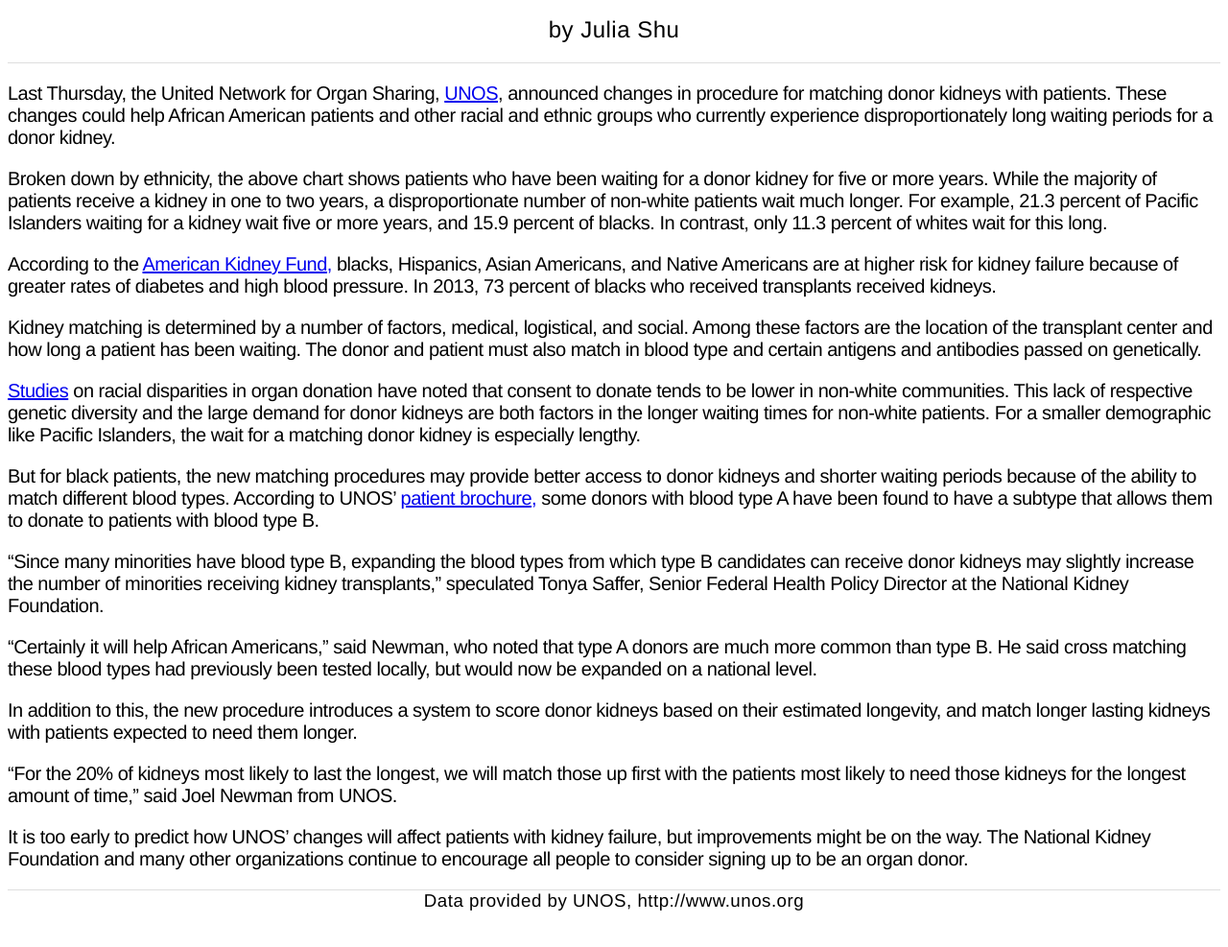
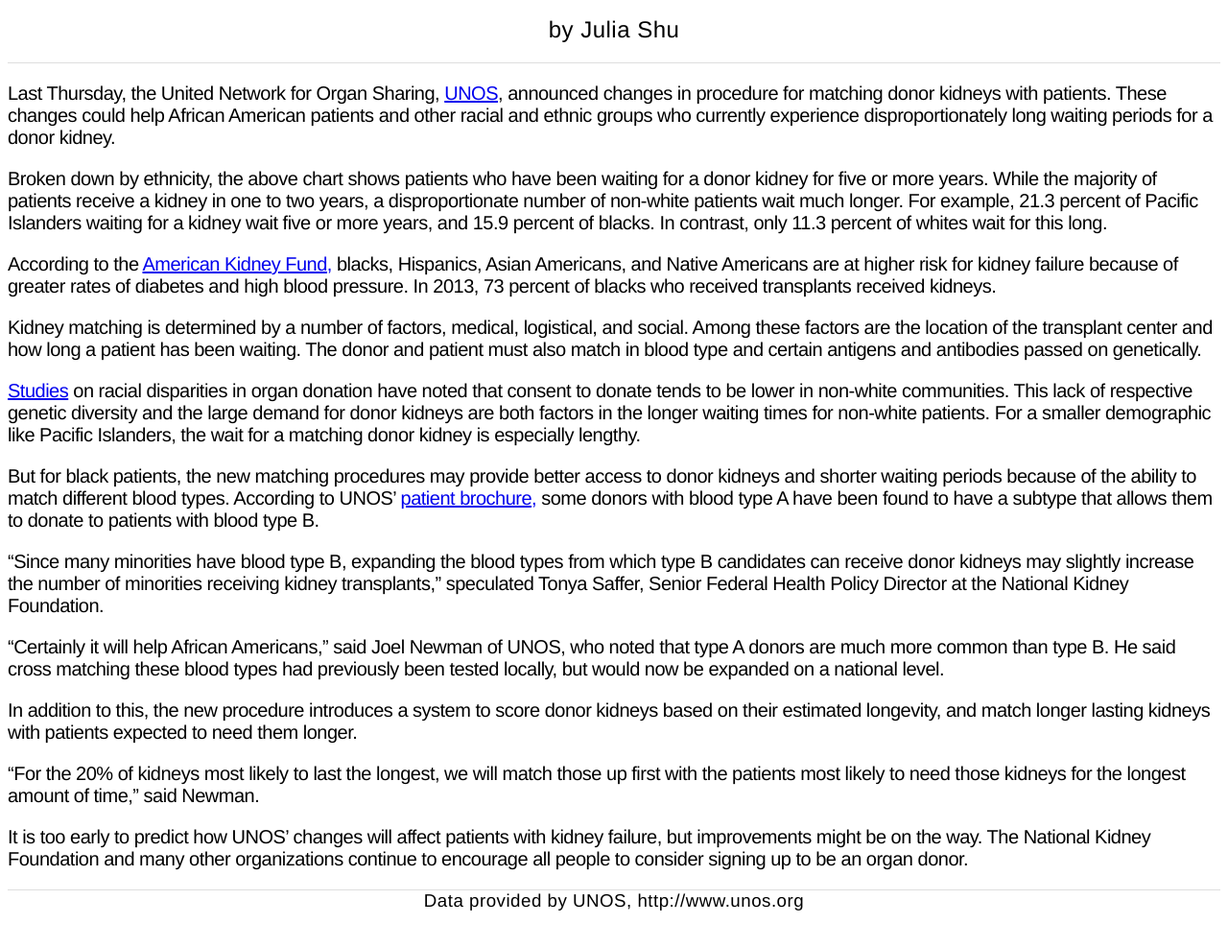
Before and after one commit to juliashu/data-journalism, a plain HTML site: page Donor Kidneys Data Final Project.html in a window 1280 px wide. Shown: the part 69-1056 px from the top of the page at 96% size. Drawn offline with Linux system fonts and the light colour scheme; a script that the page names is missing.

Commit message:
projecttttt

```diff
--- a/Donor Kidneys Data Final Project.html
+++ b/Donor Kidneys Data Final Project.html
@@ -64,7 +64,7 @@
 		<style type="text/css">
 			// CSS goes here
 	body {
-    font-family: Helvetica;
+    font-family: Lucida Grande;
     width:500px;
     margin-left: auto;
     margin-right: auto;
@@ -86,6 +86,7 @@ p {
     font-size: 20px;
     letter-spacing: -.5px;
     margin-bottom:20px;
+	text-align: left
   }
 
 h2 {
@@ -143,13 +144,13 @@ But for black patients, the new matching procedures may provide better access to
 </p>
     <div id="chart_div"></div>
 	<p>
-&ldquo;Certainly it will help African Americans,&rdquo; said Newman, who noted that type A donors are much more common than type B. He said cross matching these blood types had previously been tested locally, but would now be expanded on a national level.
+&ldquo;Certainly it will help African Americans,&rdquo; said Joel Newman of UNOS, who noted that type A donors are much more common than type B. He said cross matching these blood types had previously been tested locally, but would now be expanded on a national level.
 </p>
 <p>
  In addition to this, the new procedure introduces a system to score donor kidneys based on their estimated longevity, and match longer lasting kidneys with patients expected to need them longer.
 </p>
 <p>
-&ldquo;For the 20% of kidneys most likely to last the longest, we will match those up first with the patients most likely to need those kidneys for the longest amount of time,&rdquo; said Joel Newman from UNOS.
+&ldquo;For the 20% of kidneys most likely to last the longest, we will match those up first with the patients most likely to need those kidneys for the longest amount of time,&rdquo; said Newman.
 </p>
 <p>
 It is too early to predict how UNOS&rsquo; changes will affect patients with kidney failure, but improvements might be on the way. The National Kidney Foundation and many other organizations continue to encourage all people to consider signing up to be an organ donor.
```
